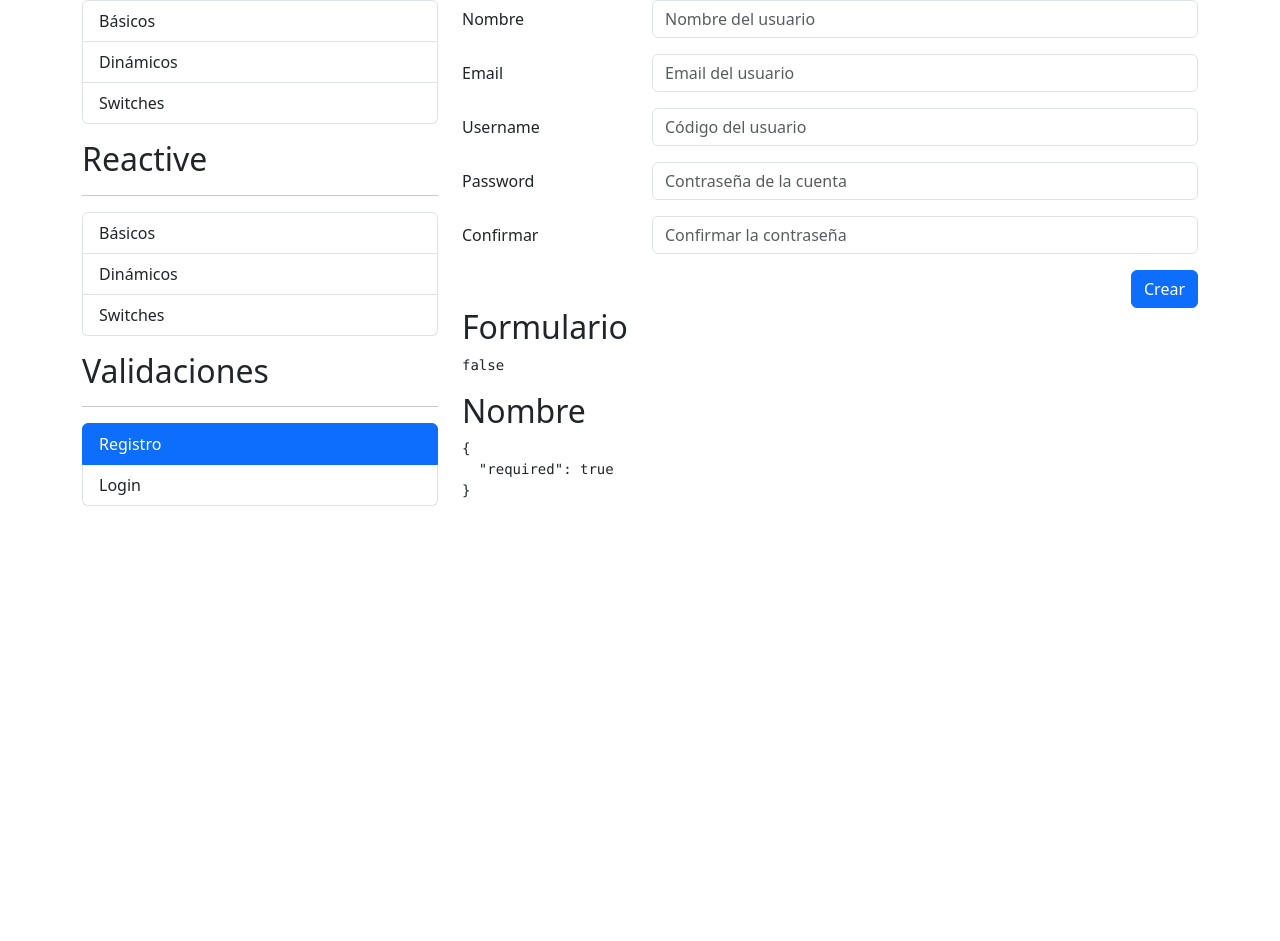
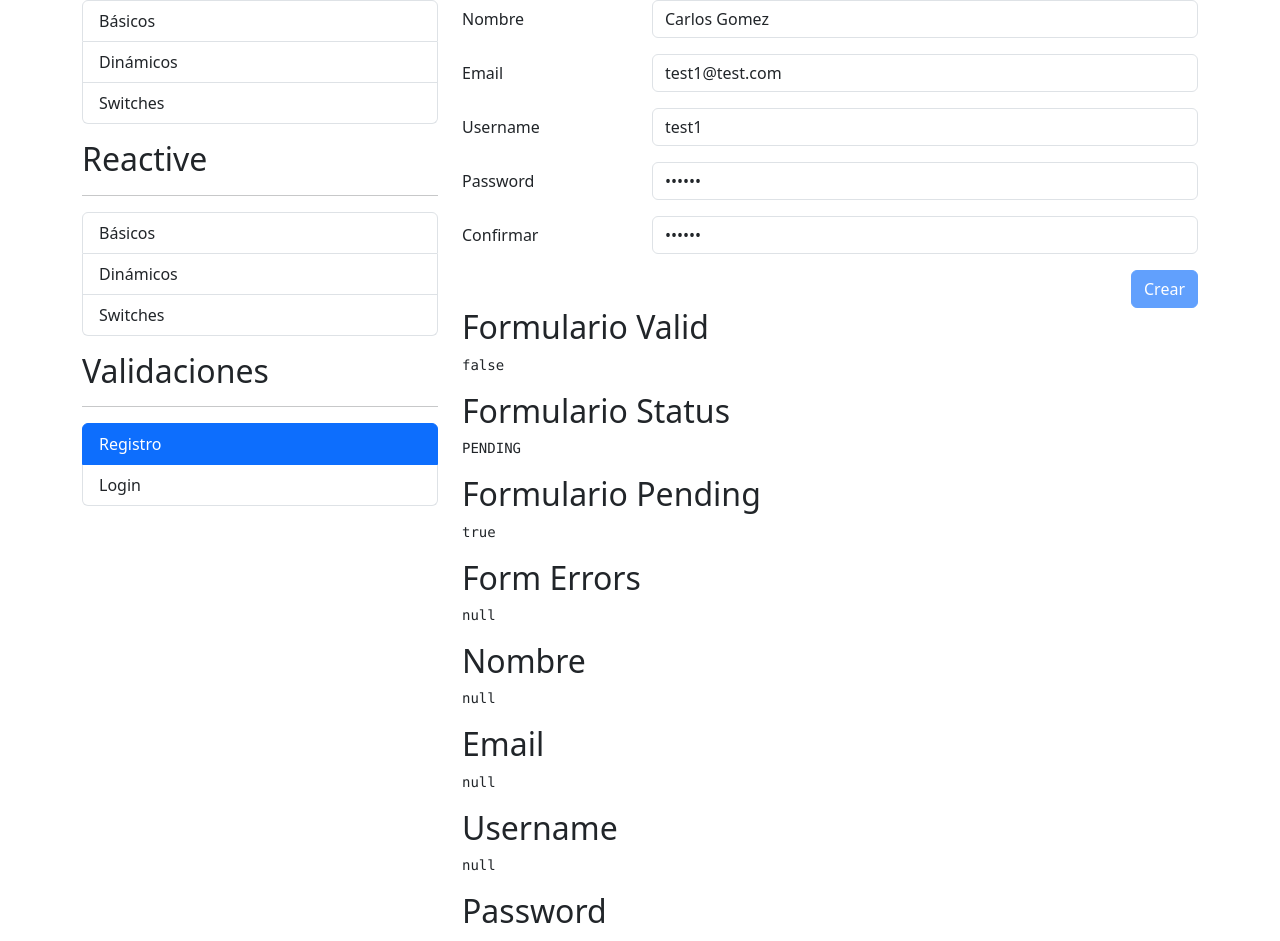
Before and after one commit to CarlosGomezFernandez/angular-form-app, an Angular app: page /auth/registro in a window 1280 px wide. Shown: the part 119-1060 px from the top of the page. Before the commit the page ends 800 px from the top, so only its background shows below. Built offline with nearby package versions, Linux system fonts and the light colour scheme; no server answers.

Commit message:
Sección 18.3

```diff
--- a/src/app/app.module.ts
+++ b/src/app/app.module.ts
@@ -1,5 +1,6 @@
 import { NgModule } from '@angular/core';
 import { BrowserModule } from '@angular/platform-browser';
+import { HttpClientModule } from '@angular/common/http'
 
 import { AppRoutingModule } from './app-routing.module';
 import { AppComponent } from './app.component';
@@ -12,6 +13,7 @@ import { SharedModule } from './shared/shared.module';
   imports: [
     BrowserModule,
     AppRoutingModule,
+    HttpClientModule,
     SharedModule
   ],
   providers: [],
--- a/src/app/auth/pages/registro/registro.component.html
+++ b/src/app/auth/pages/registro/registro.component.html
@@ -15,33 +15,37 @@
             <div class="row mb-3">
                 <label class="col-sm-3 col-form-label">Email</label>
                 <div class="col-sm-9">
-                    <input type="email" class="form-control" placeholder="Email del usuario">
+                    <input type="email" class="form-control" placeholder="Email del usuario" formControlName="email">
+                    <span class="form-text text-danger" *ngIf="campoNoValido('email')">{{emailErrorMsg}}</span>
                 </div>
             </div>
             <!-- Username -->
             <div class="row mb-3">
                 <label class="col-sm-3 col-form-label">Username</label>
                 <div class="col-sm-9">
-                    <input type="text" class="form-control" placeholder="Código del usuario">
+                    <input type="text" class="form-control" placeholder="Código del usuario" formControlName="username">
+                    <span class="form-text text-danger" *ngIf="campoNoValido('username')">El username no puede ser test</span>
                 </div>
             </div>
             <!-- Password -->
             <div class="row mb-3">
                 <label class="col-sm-3 col-form-label">Password</label>
                 <div class="col-sm-9">
-                    <input type="password" class="form-control" placeholder="Contraseña de la cuenta">
+                    <input type="password" class="form-control" placeholder="Contraseña de la cuenta" formControlName="password">
+                    <span class="form-text text-danger" *ngIf="campoNoValido('password')">La contraseña debe contener al menos 6 caracteres</span>
                 </div>
             </div>
             <!-- Password2 -->
             <div class="row mb-3">
                 <label class="col-sm-3 col-form-label">Confirmar</label>
                 <div class="col-sm-9">
-                    <input type="password" class="form-control" placeholder="Confirmar la contraseña">
+                    <input type="password" class="form-control" placeholder="Confirmar la contraseña" formControlName="password2">
+                    <span class="form-text text-danger" *ngIf="campoNoValido('password2')">Las contraseñas deben ser iguales</span>
                 </div>
             </div>
             <div class="row">
                 <div class="col">
-                    <button class="btn btn-primary float-end" type="submit">
+                    <button class="btn btn-primary float-end" type="submit" [disabled]="miFormulario.pending">
                         Crear
                     </button>
                 </div>
@@ -50,8 +54,29 @@
     </div>
 </div>
 
-<h2>Formulario</h2>
+<h2>Formulario Valid</h2>
 <pre>{{ miFormulario.valid }}</pre>
+
+<h2>Formulario Status</h2>
+<pre>{{ miFormulario.status }}</pre>
+
+<h2>Formulario Pending</h2>
+<pre>{{ miFormulario.pending }}</pre>
+
+<h2>Form Errors</h2>
+<pre>{{ miFormulario.errors | json }}</pre>
 
 <h2>Nombre</h2>
 <pre>{{ miFormulario.controls.nombre.errors | json }}</pre>
+
+<h2>Email</h2>
+<pre>{{ miFormulario.controls.email.errors | json }}</pre>
+
+<h2>Username</h2>
+<pre>{{ miFormulario.controls.username.errors | json }}</pre>
+
+<h2>Password</h2>
+<pre>{{ miFormulario.controls.password.errors | json }}</pre>
+
+<h2>Confirmar</h2>
+<pre>{{ miFormulario.controls.password2.errors | json }}</pre>
--- a/src/app/auth/pages/registro/registro.component.ts
+++ b/src/app/auth/pages/registro/registro.component.ts
@@ -1,21 +1,57 @@
-import { Component } from '@angular/core';
+import { Component, OnInit } from '@angular/core';
 import { FormBuilder, FormGroup, Validators } from '@angular/forms';
+
+import { nombreApellidoPattern, emailPattern, noPuedeSerX } from '../../../shared/validators/validaciones';
+import { ValidatorsService } from '../../../shared/validators/validators.service';
+import { EmailValidatorService } from '../../../shared/validators/email-validator.service';
 
 @Component({
   selector: 'app-registro',
   templateUrl: './registro.component.html'
 })
 
-export class RegistroComponent {
-
-  nombreApellidoPattern: string = '([a-zA-Z]+) ([a-zA-Z]+)';
+export class RegistroComponent implements OnInit{
 
   miFormulario: FormGroup = this.fb.group({
-    nombre: ['', [Validators.required, Validators.pattern(this.nombreApellidoPattern)]]
+    nombre: ['', [Validators.required, Validators.pattern(this.vs.nombreApellidoPattern)]],
+    email: ['', [Validators.required, Validators.pattern(this.vs.emailPattern)], [this.emailValidator]],
+    username: ['', [Validators.required, this.vs.noPuedeSerX]],
+    password: ['', [Validators.required, Validators.minLength(6)]],
+    password2: ['', [Validators.required]]
+  },
+  {
+    validators: [this.vs.camposIguales('password', 'password2')]
   })
 
-  constructor(private fb: FormBuilder) {
+  get emailErrorMsg(): string {
 
+    const errors = this.miFormulario.get('email')?.errors;
+
+    if(errors?.required) {
+      return 'El email es obligatorio';
+    } else if(errors?.pattern) {
+      return 'El email no tiene formato correcto'
+    } else if(errors?.emailTomado) {
+      return 'El email está en uso'
+    }
+
+    return '';
+  }
+
+  constructor(private fb: FormBuilder,
+              private vs: ValidatorsService,
+              private emailValidator: EmailValidatorService) {
+
+  }
+
+  ngOnInit() {
+    this.miFormulario.reset({
+      nombre: 'Carlos Gomez',
+      email: 'test1@test.com',
+      username: 'test1',
+      password: '123456',
+      password2: '123456'
+    });
   }
 
   campoNoValido(campo: string) {
--- /dev/null
+++ b/src/app/shared/validators/email-validator.service.ts
@@ -0,0 +1,32 @@
+import { Injectable } from '@angular/core';
+import { HttpClient } from '@angular/common/http';
+import { AbstractControl, AsyncValidator, ValidationErrors } from '@angular/forms';
+
+import { Observable } from 'rxjs';
+import { map, delay } from 'rxjs/operators';
+
+@Injectable({
+  providedIn: 'root'
+})
+
+export class EmailValidatorService implements AsyncValidator {
+
+  constructor(private http: HttpClient) {
+
+  }
+
+  validate(control: AbstractControl<any, any>): Observable<ValidationErrors | null> {
+
+    const email = control.value;
+
+    return this.http.get<any[]>(`http://localhost:3000/usuarios?q=${email}`)
+                .pipe(
+                  delay(3000),
+                  map( resp => {
+                    return (resp.length === 0)
+                      ? null
+                      : { emailTomado: true}
+                  })
+                )
+  }
+}
--- /dev/null
+++ b/src/app/shared/validators/validaciones.ts
@@ -0,0 +1,17 @@
+import { FormControl } from '@angular/forms';
+
+export const nombreApellidoPattern: string = '([a-zA-Z]+) ([a-zA-Z]+)';
+export const emailPattern: string = "^[a-z0-9._%+-]+@[a-z0-9.-]+\\.[a-z]{2,4}$";
+
+export const noPuedeSerX = (control: FormControl) => {
+
+    const valor: string = control.value?.trim().toLowerCase();
+
+    if(valor === 'test'){
+      return {
+        noTest: true
+      }
+    }
+
+    return null;
+  }
--- /dev/null
+++ b/src/app/shared/validators/validators.service.ts
@@ -0,0 +1,51 @@
+import { Injectable } from '@angular/core';
+import { AbstractControl, FormControl, ValidationErrors, FormGroup } from '@angular/forms';
+
+@Injectable({
+  providedIn: 'root'
+})
+
+export class ValidatorsService {
+
+  public nombreApellidoPattern: string = '([a-zA-Z]+) ([a-zA-Z]+)';
+  public emailPattern: string = "^[a-z0-9._%+-]+@[a-z0-9.-]+\\.[a-z]{2,4}$";
+
+  constructor() {
+
+  }
+
+  noPuedeSerX(control: FormControl): ValidationErrors | null {
+
+    const valor: string = control.value?.trim().toLowerCase();
+
+    if(valor === 'test'){
+      return {
+        noTest: true
+      }
+    }
+
+    return null;
+  }
+
+  camposIguales(campo1: string, campo2: string) {
+
+    return (formGroup: AbstractControl): ValidationErrors | null => {
+      const pass1 = formGroup.get(campo1)?.value;
+      const pass2 = formGroup.get(campo2)?.value;
+
+      if(pass1 !== pass2){
+        formGroup.get(campo2)?.setErrors({
+          noIguales: true
+        })
+
+        return {
+          noIguales: true
+        }
+      }
+
+      formGroup.get(campo2)?.setErrors(null);
+
+      return null;
+    }
+  }
+}
```
